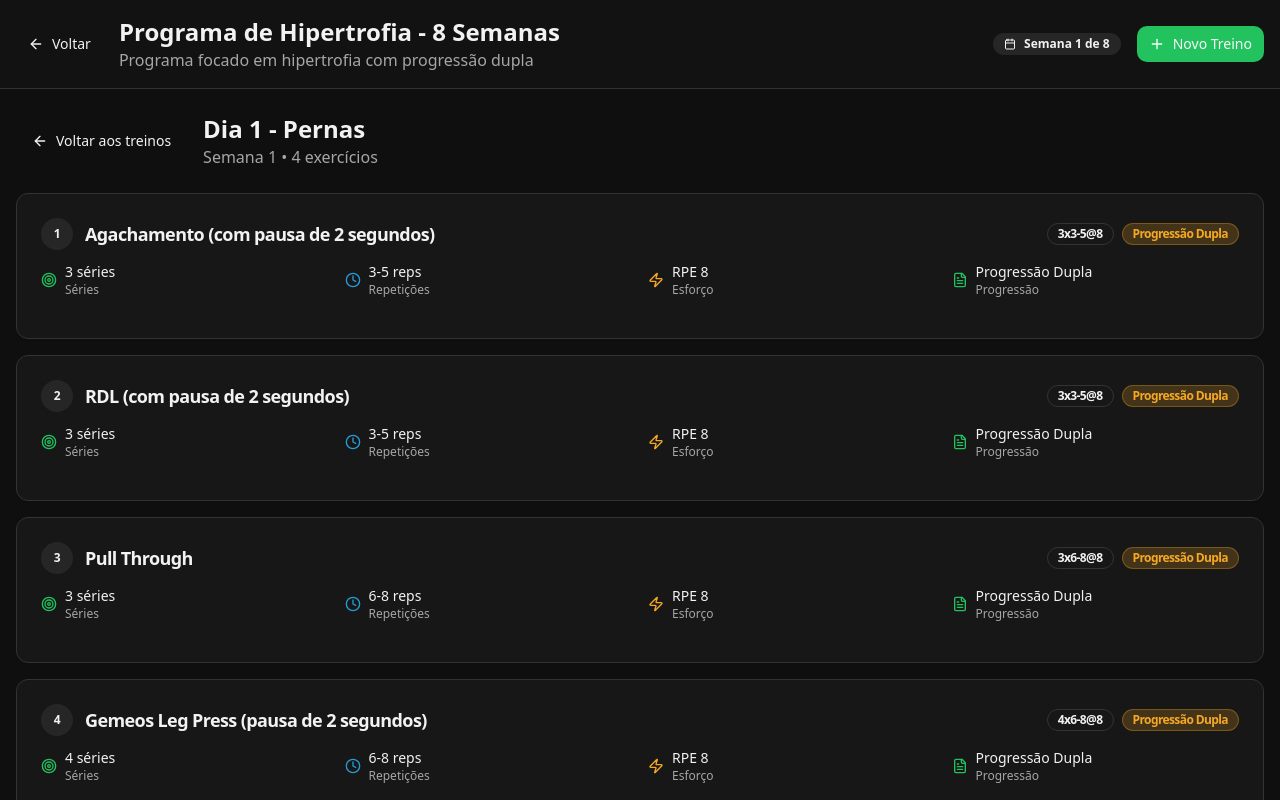
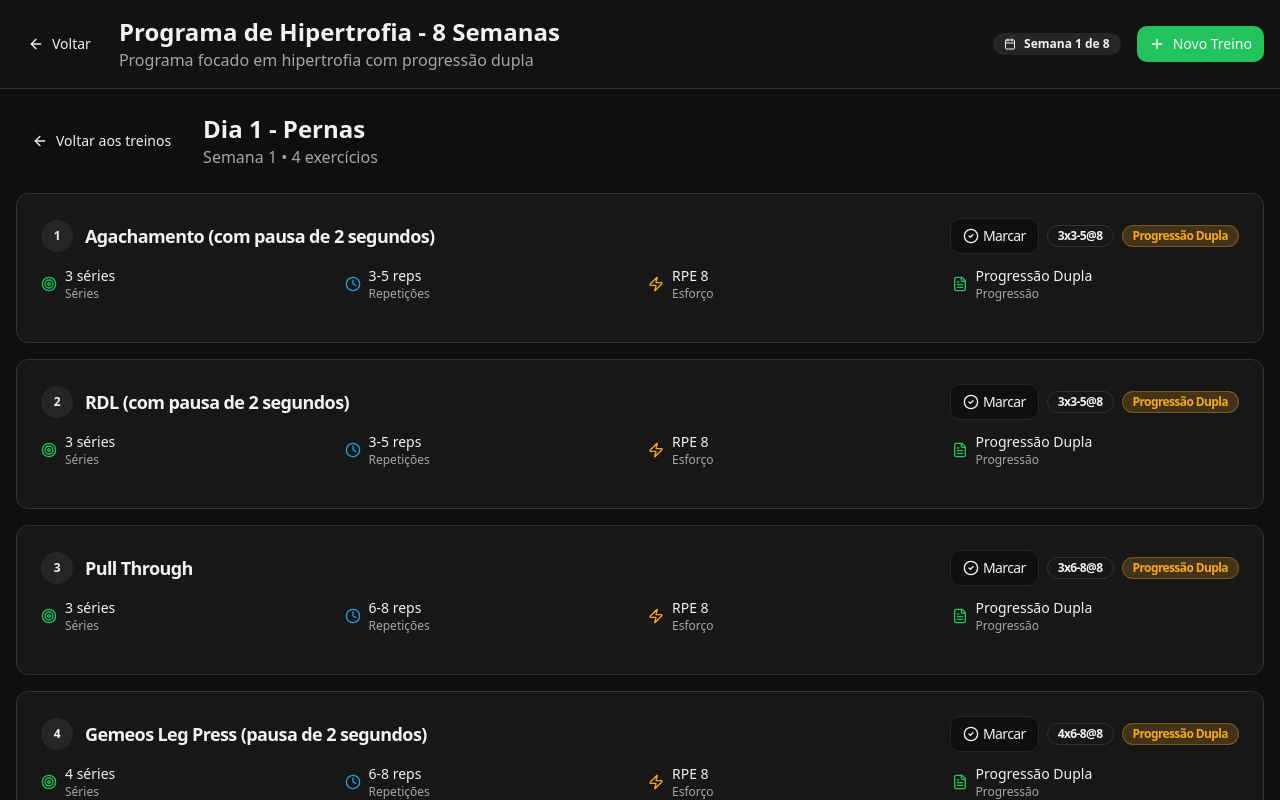
Before and after one commit to CaioRobertoAbreu/myfittracker, a React (Vite) app: page /treinos in a window 1280 px wide. Both pictures are taken after a click on the element 640 px from the left and 499 px from the top of the page. Shown: the top 800 px of the page. Built offline with nearby package versions, Linux system fonts and the light colour scheme.

Commit message:
Add exercise completion button
Implement exercise completion button and simplified series log display.

```diff
--- a/src/components/TrainingDayView.tsx
+++ b/src/components/TrainingDayView.tsx
@@ -5,7 +5,7 @@ import { Badge } from "@/components/ui/badge";
 import { Input } from "@/components/ui/input";
 import { Textarea } from "@/components/ui/textarea";
 import { Separator } from "@/components/ui/separator";
-import { ArrowLeft, Target, Clock, Zap, FileText, Plus, Minus } from "lucide-react";
+import { ArrowLeft, Target, Clock, Zap, FileText, Plus, Minus, Check, CheckCircle2 } from "lucide-react";
 import { TrainingDay, ExerciseSet } from "@/types/training";
 
 interface TrainingDayViewProps {
@@ -20,6 +20,7 @@ export function TrainingDayView({ day, weekNumber, onBack }: TrainingDayViewProp
     observations: string;
     performedSets: ExerciseSet[];
     showObservations: boolean;
+    completed: boolean;
   }}>(
     Object.fromEntries(
       day.exercises.map(ex => [
@@ -31,7 +32,8 @@ export function TrainingDayView({ day, weekNumber, onBack }: TrainingDayViewProp
             weight: 0,
             reps: 0
           })),
-          showObservations: false
+          showObservations: false,
+          completed: false
         }
       ])
     )
@@ -88,6 +90,25 @@ export function TrainingDayView({ day, weekNumber, onBack }: TrainingDayViewProp
         showObservations: !prev[exerciseId].showObservations
       }
     }));
+  };
+
+  const toggleExerciseCompletion = (exerciseId: string) => {
+    setExerciseData(prev => ({
+      ...prev,
+      [exerciseId]: {
+        ...prev[exerciseId],
+        completed: !prev[exerciseId].completed
+      }
+    }));
+  };
+
+  const formatPerformedSets = (sets: ExerciseSet[]) => {
+    const completedSets = sets.filter(set => set.reps > 0 && set.weight > 0);
+    if (completedSets.length === 0) return "Nenhuma série registrada";
+
+    return completedSets
+      .map(set => `${set.reps} reps x ${set.weight} kg`)
+      .join(' / ');
   };
 
   const getPreviousObservation = (exerciseId: string) => {
@@ -183,7 +204,11 @@ export function TrainingDayView({ day, weekNumber, onBack }: TrainingDayViewProp
         {day.exercises.map((exercise, index) => (
           <Card
             key={exercise.id}
-            className="group transition-all duration-300 hover:shadow-lg hover:shadow-training-primary/20 hover:border-training-primary/50 cursor-pointer"
+            className={`group transition-all duration-300 hover:shadow-lg hover:shadow-training-primary/20 hover:border-training-primary/50 cursor-pointer ${
+              exerciseData[exercise.id]?.completed
+                ? 'bg-training-success/5 border-training-success/50'
+                : ''
+            }`}
             onClick={() => setSelectedExercise(
               selectedExercise === exercise.id ? null : exercise.id
             )}
@@ -191,12 +216,36 @@ export function TrainingDayView({ day, weekNumber, onBack }: TrainingDayViewProp
             <CardHeader className="pb-3">
               <CardTitle className="flex items-center justify-between">
                 <div className="flex items-center gap-3">
-                  <Badge variant="secondary" className="w-8 h-8 rounded-full flex items-center justify-center p-0">
-                    {index + 1}
+                  <Badge variant="secondary" className={`w-8 h-8 rounded-full flex items-center justify-center p-0 ${
+                    exerciseData[exercise.id]?.completed ? 'bg-training-success text-white' : ''
+                  }`}>
+                    {exerciseData[exercise.id]?.completed ? (
+                      <Check className="h-4 w-4" />
+                    ) : (
+                      index + 1
+                    )}
                   </Badge>
-                  <span className="text-lg">{exercise.name}</span>
+                  <span className={`text-lg ${exerciseData[exercise.id]?.completed ? 'line-through text-muted-foreground' : ''}`}>
+                    {exercise.name}
+                  </span>
                 </div>
                 <div className="flex items-center gap-2">
+                  <Button
+                    size="sm"
+                    variant={exerciseData[exercise.id]?.completed ? "default" : "outline"}
+                    onClick={(e) => {
+                      e.stopPropagation();
+                      toggleExerciseCompletion(exercise.id);
+                    }}
+                    className={`gap-1 ${
+                      exerciseData[exercise.id]?.completed
+                        ? 'bg-training-success hover:bg-training-success/80 text-white'
+                        : ''
+                    }`}
+                  >
+                    <CheckCircle2 className="h-3 w-3" />
+                    {exerciseData[exercise.id]?.completed ? 'Concluído' : 'Marcar'}
+                  </Button>
                   <Badge variant="outline">
                     {exercise.sets}x{exercise.reps}@{exercise.rpe}
                   </Badge>
@@ -242,6 +291,19 @@ export function TrainingDayView({ day, weekNumber, onBack }: TrainingDayViewProp
                   </div>
                 </div>
               </div>
+
+              {/* Performed Sets Summary */}
+              {(() => {
+                const performedSetsText = formatPerformedSets(exerciseData[exercise.id]?.performedSets || []);
+                const hasPerformedSets = performedSetsText !== "Nenhuma série registrada";
+
+                return hasPerformedSets && (
+                  <div className="mt-3 p-2 bg-muted/30 rounded-lg">
+                    <p className="text-xs font-medium text-muted-foreground mb-1">Séries realizadas:</p>
+                    <p className="text-sm text-foreground">{performedSetsText}</p>
+                  </div>
+                );
+              })()}
 
               {/* Expanded Details */}
               {selectedExercise === exercise.id && (
```
